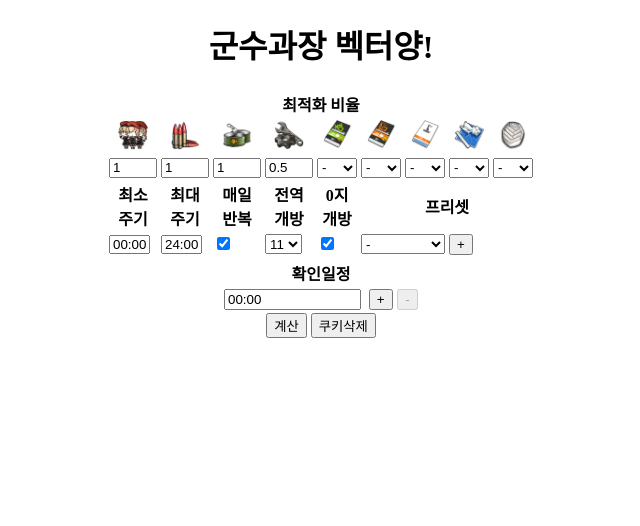
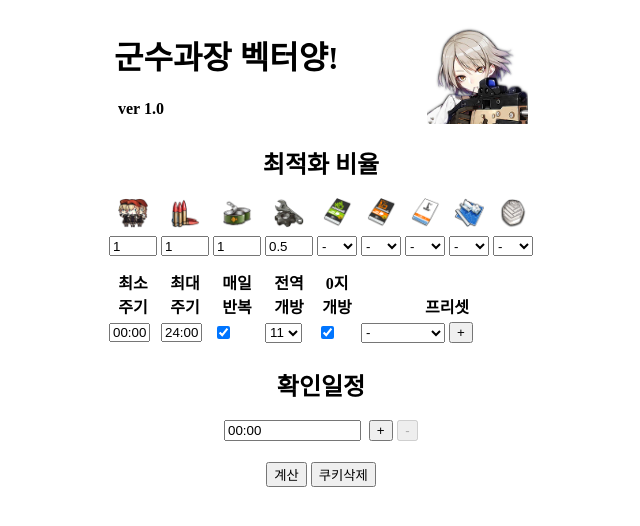
Before and after one commit to Phryxia/vector_logistics, a plain HTML site: page main.html in a window 1280 px wide. Shown: the whole page, without its empty margins (319-959 px from the left). Drawn offline with Linux system fonts and the light colour scheme.

Commit message:
design
1차 배포 준비를 위한 최종 디자인을 하였다.

- 벡터양 이미지 추가
- 제목 정렬 및 여백 수정
- 계산 버튼을 눌렀을 때 결과가 중앙정렬이 되지 않는 것을 수정

```diff
--- a/kriss_vector.js
+++ b/kriss_vector.js
@@ -267,7 +267,7 @@ class AlgorithmController {
 
 	update_dom() {
 		let table = this.dom.result;
-		table.style.display = 'block';
+		table.style.display = 'inline-block';
 		for(let n = 0; n < 8; ++n) {
 			if(!!this.Vp[n]) {
 				let v = this.Vp[n][0];
--- a/main.html
+++ b/main.html
@@ -5,10 +5,16 @@
 </head>
 <body>
 	<center>
-	<h1>군수과장 벡터양!</h1>
-	<table width='400px' id='tb-config'>
+
+	<table width='420px'>
 		<tr>
-			<th colspan='9'>최적화 비율</th>
+			<td width=75%><h1>군수과장 벡터양!</h1><h4 style='padding-left: 4px'>ver 1.0</h4></td>
+			<td><img width='100%' src='./img/vector_0.png' alt='벡터쟝'></td>
+		</tr>
+	</table>
+	<table width='420px' id='tb-config'>
+		<tr>
+			<th colspan='9' style='padding-bottom: 15px'><font size='5'>최적화 비율</font></th>
 		</tr>
 		<tr>
 			<th><img width='30px' src='./img/mp.png' alt='인력'></th>
@@ -57,7 +63,7 @@
 				<option value='3'>고</option>
 			</select></td>
 		</tr>
-		<tr>
+		<tr height='60px' style='vertical-align: bottom;'>
 			<th>최소<br>주기</th>
 			<th>최대<br>주기</th>
 			<th>매일<br>반복</th>
@@ -89,13 +95,17 @@
 			<td><button id='bt-preset-del'>-</button></td>
 		</tr>
 	</table>
+	<br>
 	<table width='200px' id='tb-timeline'>
 		<tr>
-			<th colspan='3'>확인일정</th>
+			<th colspan='3' style='padding-bottom: 15px'><font size='5'>확인일정</font></th>
 		</tr>
 	</table>
+	<br>
 	<button id='bt-compute'>계산</button>
-	<table id='tb-result' style='display:None'>
+	<button onclick='window.localStorage.removeItem("cookie"); document.cookie=""'>쿠키삭제</button>
+	<br><br>
+	<table width='420px' id='tb-result' style='display:None'>
 		<tr>
 			<th>작전번호</th>
 			<th>소요시간</th>
@@ -107,7 +117,6 @@
 			<th>기타도구</th>
 		</tr>
 	</table>
-	<button onclick='window.localStorage.removeItem("cookie"); document.cookie=""'>쿠키삭제</button>
 	</center>
 
 	<script src='util.js'></script>
```
Also changed, not shown: img/vector_0.png (added), img/vector_1.png (added), img/vector_2.png (added).
